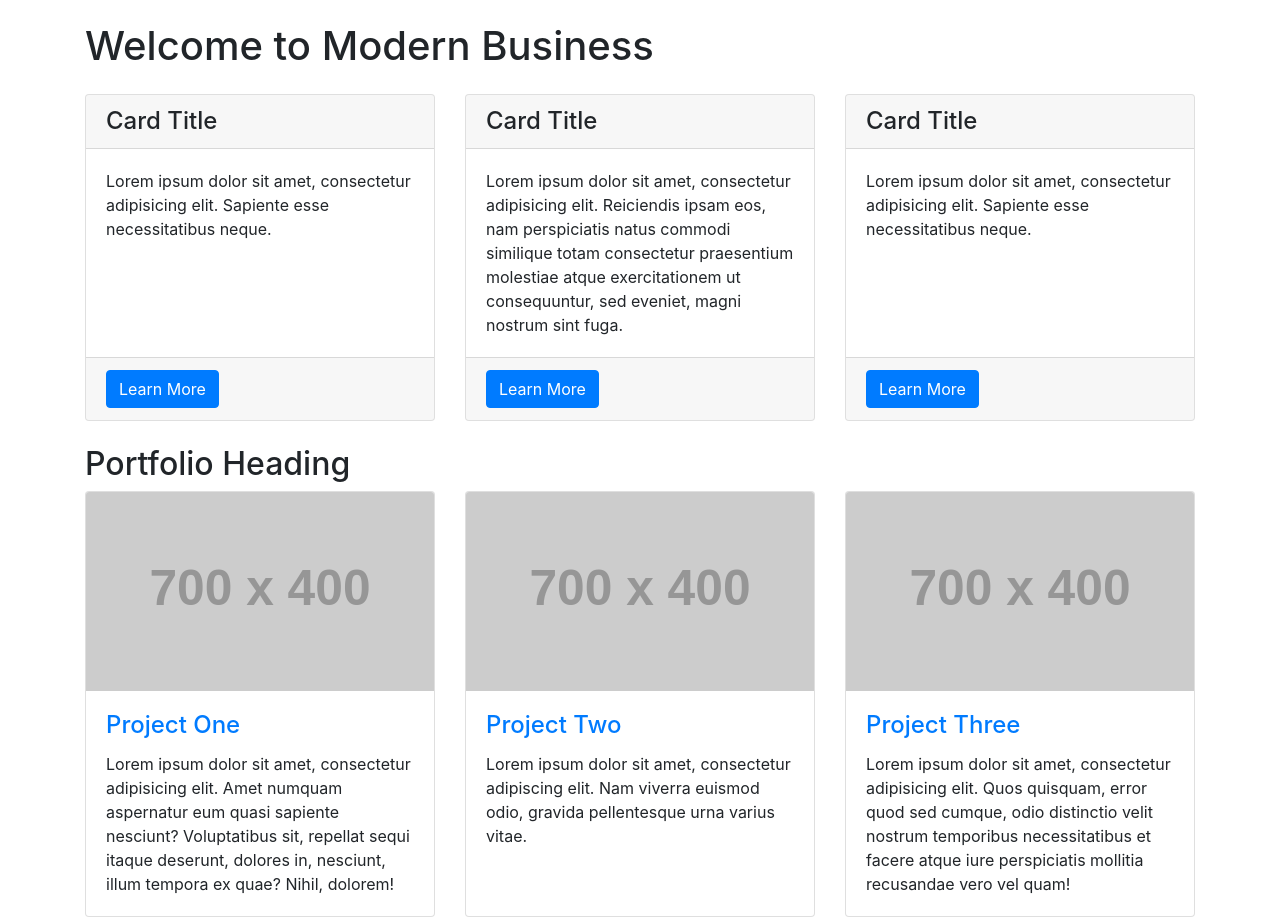
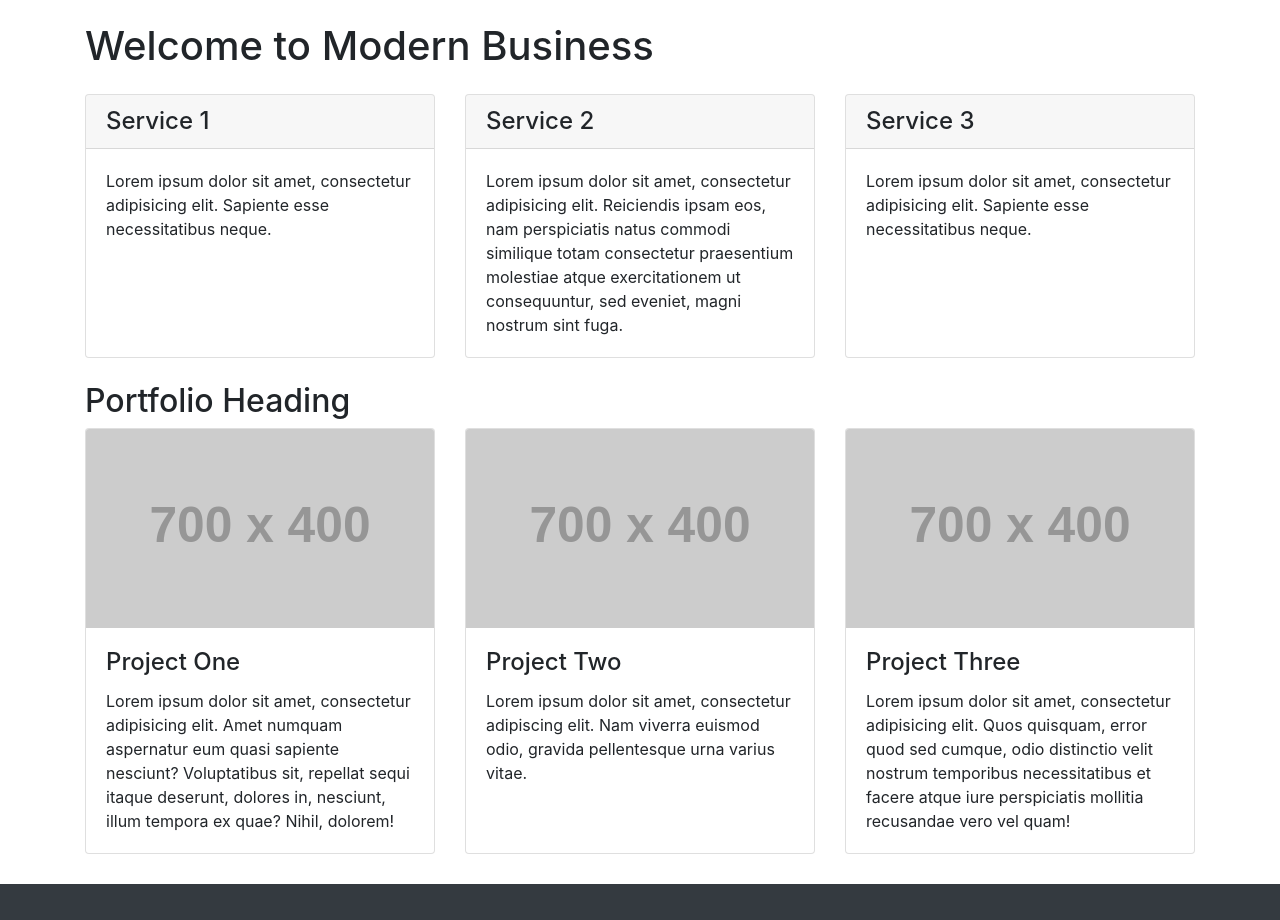
Before and after one commit to murillocamargo/workshop-template, a plain HTML site: page index.html in a window 1280 px wide. Shown: the part 578-1498 px from the top of the page. Drawn offline with Linux system fonts and the light colour scheme; placeholder pictures from the web are drawn by us.

Commit message:
Final adjustments

```diff
--- a/index.html
+++ b/index.html
@@ -96,34 +96,25 @@
     <div class="row">
         <div class="col-lg-4 mb-4">
             <div class="card h-100">
-                <h4 class="card-header">Card Title</h4>
+                <h4 class="card-header">Service 1</h4>
                 <div class="card-body">
                     <p class="card-text">Lorem ipsum dolor sit amet, consectetur adipisicing elit. Sapiente esse necessitatibus neque.</p>
-                </div>
-                <div class="card-footer">
-                    <a href="#" class="btn btn-primary">Learn More</a>
                 </div>
             </div>
         </div>
         <div class="col-lg-4 mb-4">
             <div class="card h-100">
-                <h4 class="card-header">Card Title</h4>
+                <h4 class="card-header">Service 2</h4>
                 <div class="card-body">
                     <p class="card-text">Lorem ipsum dolor sit amet, consectetur adipisicing elit. Reiciendis ipsam eos, nam perspiciatis natus commodi similique totam consectetur praesentium molestiae atque exercitationem ut consequuntur, sed eveniet, magni nostrum sint fuga.</p>
-                </div>
-                <div class="card-footer">
-                    <a href="#" class="btn btn-primary">Learn More</a>
                 </div>
             </div>
         </div>
         <div class="col-lg-4 mb-4">
             <div class="card h-100">
-                <h4 class="card-header">Card Title</h4>
+                <h4 class="card-header">Service 3</h4>
                 <div class="card-body">
                     <p class="card-text">Lorem ipsum dolor sit amet, consectetur adipisicing elit. Sapiente esse necessitatibus neque.</p>
-                </div>
-                <div class="card-footer">
-                    <a href="#" class="btn btn-primary">Learn More</a>
                 </div>
             </div>
         </div>
@@ -136,10 +127,10 @@
     <div class="row">
         <div class="col-lg-4 col-sm-6 portfolio-item">
             <div class="card h-100">
-                <a href="#"><img class="card-img-top" src="http://placehold.it/700x400" alt=""></a>
+                <img class="card-img-top" src="http://placehold.it/700x400" alt="">
                 <div class="card-body">
                     <h4 class="card-title">
-                        <a href="#">Project One</a>
+                        Project One
                     </h4>
                     <p class="card-text">Lorem ipsum dolor sit amet, consectetur adipisicing elit. Amet numquam aspernatur eum quasi sapiente nesciunt? Voluptatibus sit, repellat sequi itaque deserunt, dolores in, nesciunt, illum tempora ex quae? Nihil, dolorem!</p>
                 </div>
@@ -147,10 +138,10 @@
         </div>
         <div class="col-lg-4 col-sm-6 portfolio-item">
             <div class="card h-100">
-                <a href="#"><img class="card-img-top" src="http://placehold.it/700x400" alt=""></a>
+                <img class="card-img-top" src="http://placehold.it/700x400" alt="">
                 <div class="card-body">
                     <h4 class="card-title">
-                        <a href="#">Project Two</a>
+                        Project Two
                     </h4>
                     <p class="card-text">Lorem ipsum dolor sit amet, consectetur adipiscing elit. Nam viverra euismod odio, gravida pellentesque urna varius vitae.</p>
                 </div>
@@ -158,10 +149,10 @@
         </div>
         <div class="col-lg-4 col-sm-6 portfolio-item">
             <div class="card h-100">
-                <a href="#"><img class="card-img-top" src="http://placehold.it/700x400" alt=""></a>
+                <img class="card-img-top" src="http://placehold.it/700x400" alt="">
                 <div class="card-body">
                     <h4 class="card-title">
-                        <a href="#">Project Three</a>
+                        Project Three
                     </h4>
                     <p class="card-text">Lorem ipsum dolor sit amet, consectetur adipisicing elit. Quos quisquam, error quod sed cumque, odio distinctio velit nostrum temporibus necessitatibus et facere atque iure perspiciatis mollitia recusandae vero vel quam!</p>
                 </div>
```
Also changed, not shown: portfolio.html (+12 -12 lines), services.html (+3 -12 lines).
